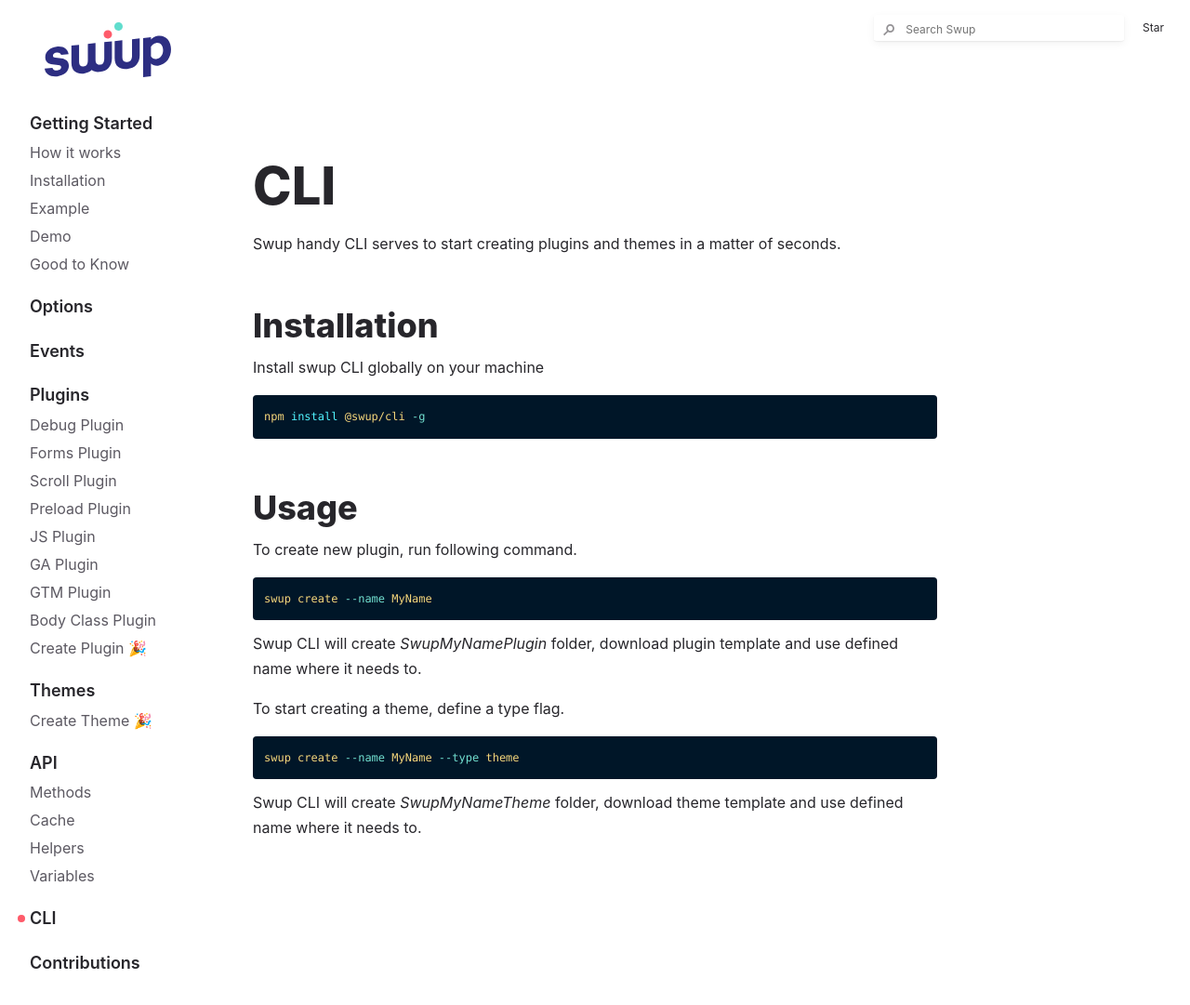
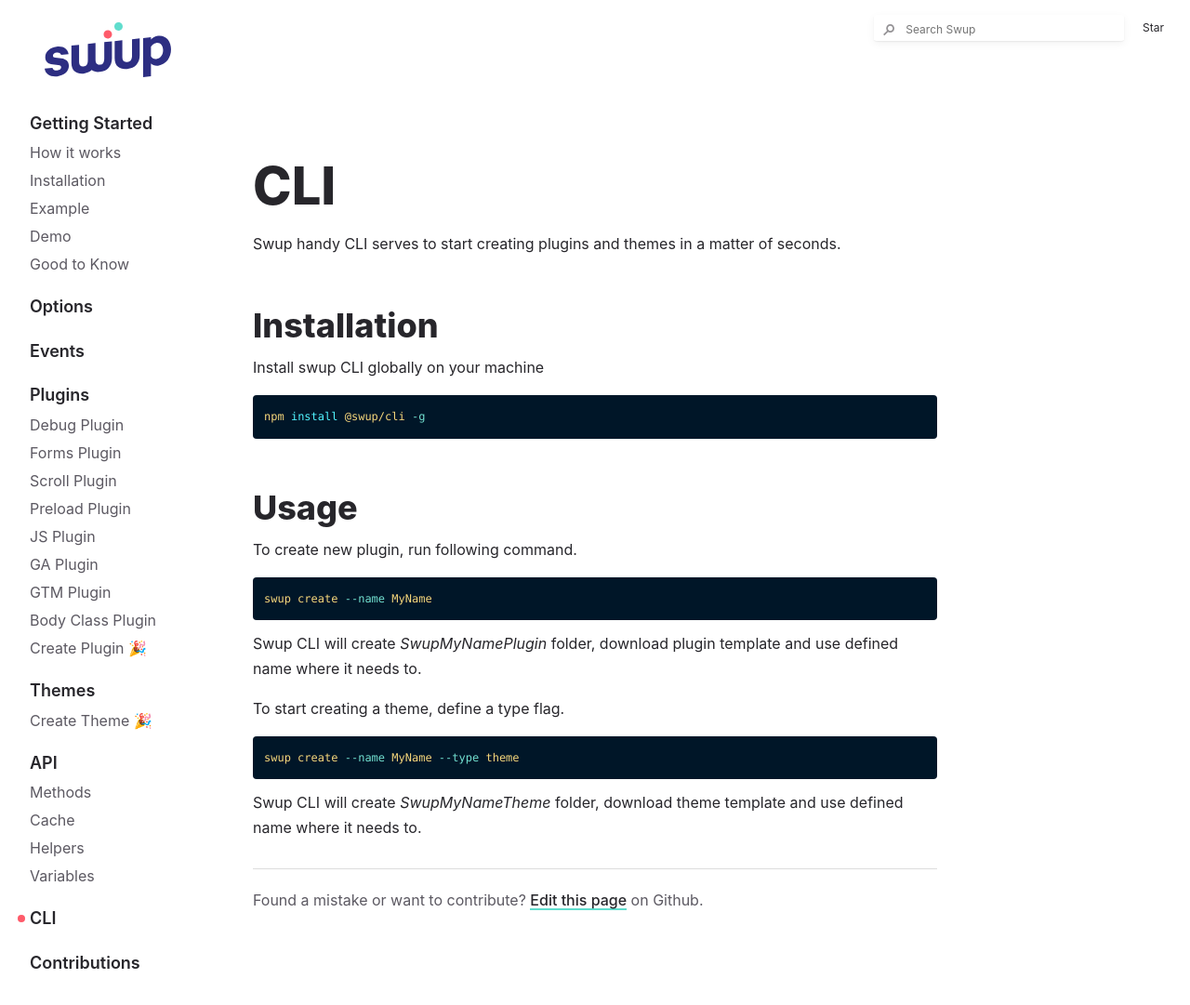
Before and after one commit to swup/docs, a Jekyll site: the page built from docs/cli/cli.md, in a window 1280 px wide. Shown: the top 1081 px of the page at 93% size. Built offline with Jekyll 4.4.1, drawn with Linux system fonts in a browser that asks for light colours.

Commit message:
edit this page links

```diff
--- a/_layouts/default.html
+++ b/_layouts/default.html
@@ -50,6 +50,16 @@
                                 {% endfor %}
                             </ul>
                         {% endif %}
+
+                        <footer class="edit-this-page">
+                            <p>
+                                {% if page.has_children == true %}
+                                    Found a mistake or want to contribute? <a href="https://github.com/swup/docs/blob/master/docs{{ page.url }}{{ page.url }}.md" target="_blank">Edit this page</a> on Github.
+                                {% else %}
+                                    Found a mistake or want to contribute? <a href="https://github.com/swup/docs/blob/master/docs{{ page.url }}.md" target="_blank">Edit this page</a> on Github.
+                                {% endif %}
+                            </p>
+                        </footer>
                     </div>
                 </div>
             </div>
--- a/_sass/layout.scss
+++ b/_sass/layout.scss
@@ -64,8 +64,6 @@
   padding-top: $gutter-spacing-sm;
   @include container;
 
-
-
   @include mq(md) {
     position: relative;
     max-width: $content-width;
@@ -80,6 +78,13 @@
   @media (min-width: 1200px) {
     margin: 0 auto;
   }
+}
+
+.edit-this-page {
+  border-top: 1px solid #ddd;
+  margin: 30px 0;
+  padding: 20px 0;
+  color: #5c5962;
 }
 
 .search-holder {
```
Also changed, not shown: docs/cli/cli.md (+1 -1 lines).
